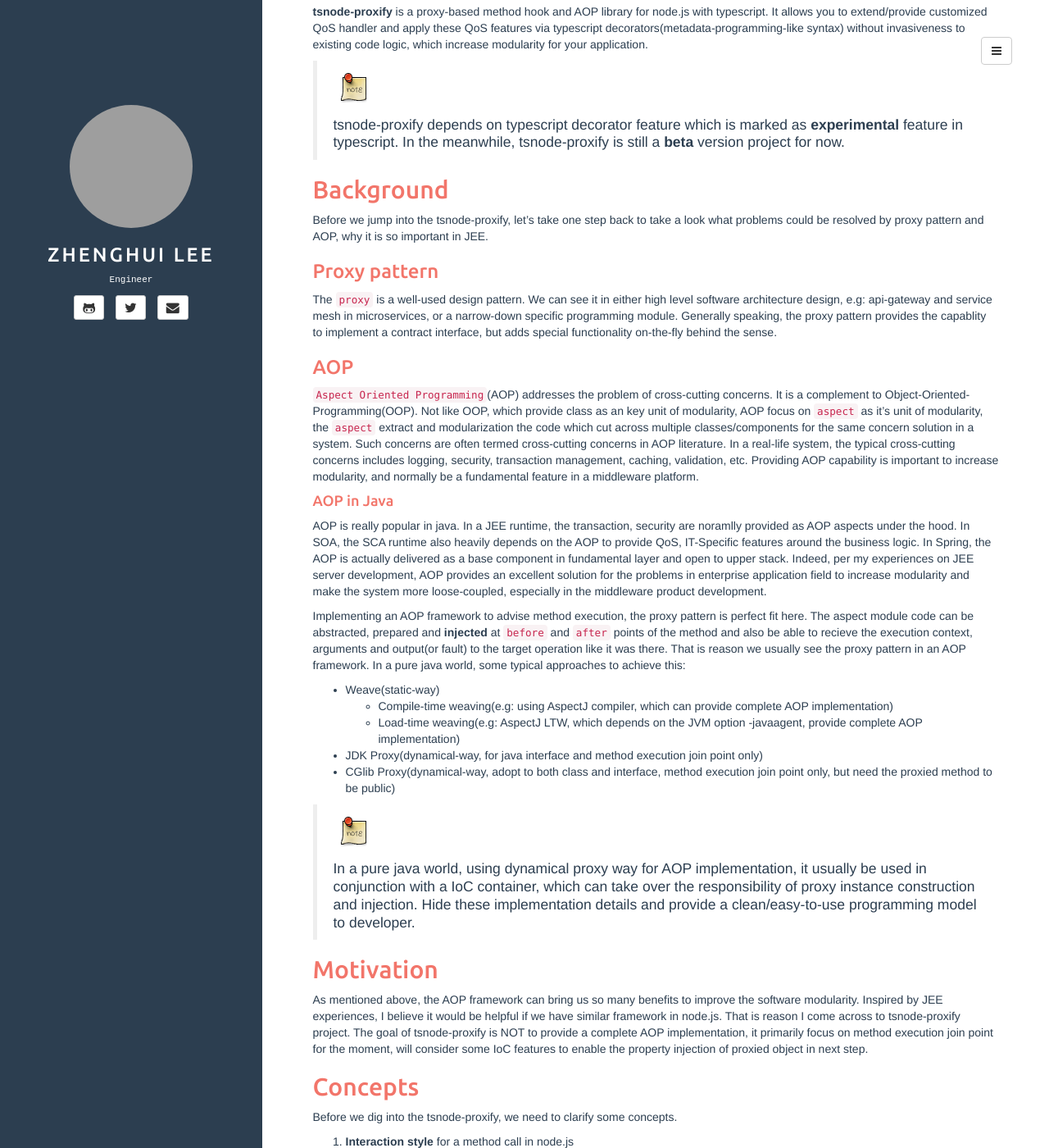
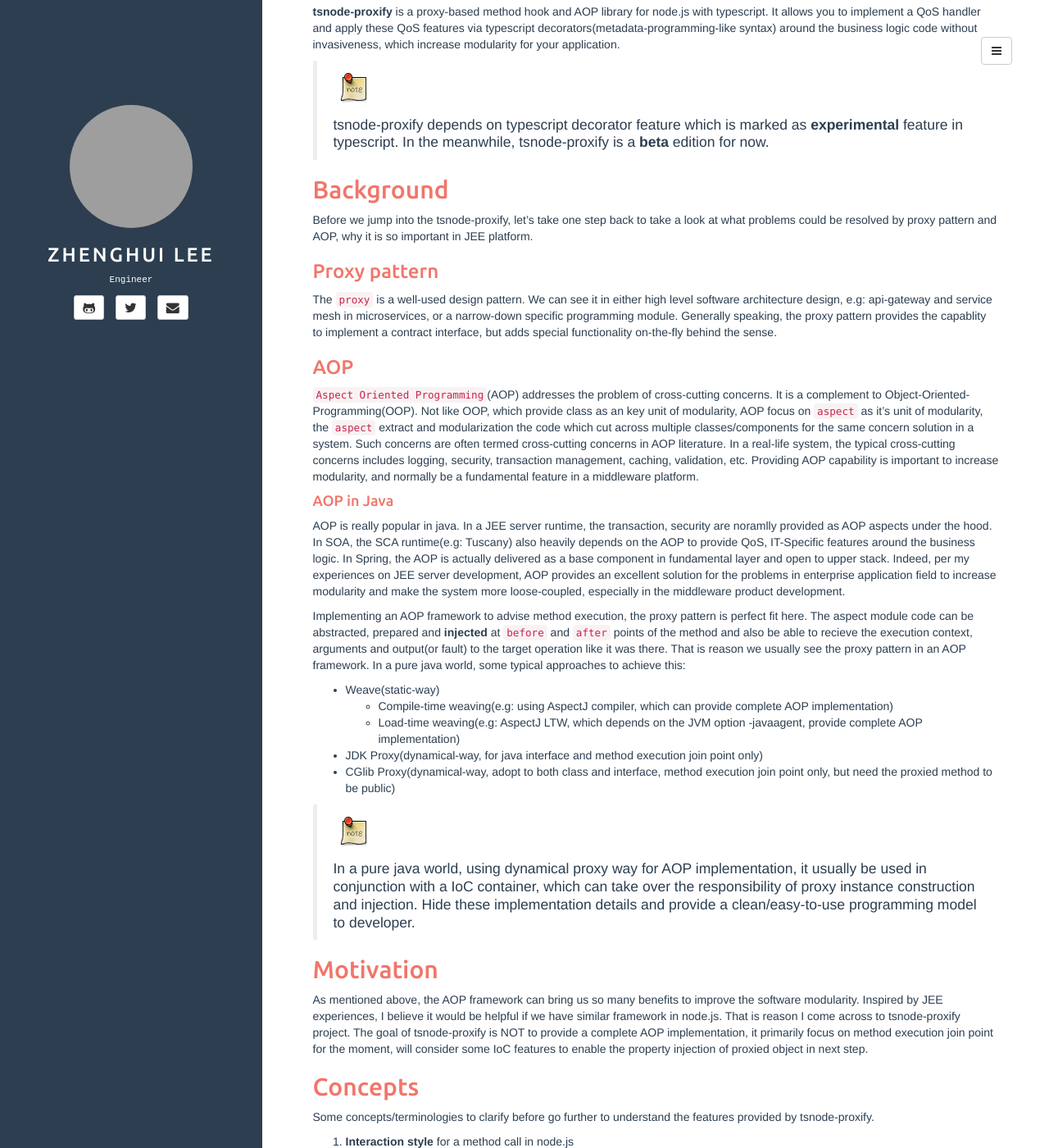
Before and after one commit to leezhenghui/leezhenghui.github.io, a Jekyll site: the page built from index.html, in a window 1280 px wide and 1400 px high, scrolled down 252 px. Shown: the whole window at 82% size. Built offline with Jekyll 4.4.1, drawn with Linux system fonts in a browser that asks for light colours; the list of posts is cut into pages by our own code; some of the changed text lies outside the part shown; grey boxes are pictures that could not be loaded.

Commit message:
auto udpate by doc builder

```diff
--- a/_posts/2018-08-08-tsnode-proxify.md
+++ b/_posts/2018-08-08-tsnode-proxify.md
@@ -9,15 +9,15 @@
 
 ## Introduction
 
-[**tsnode-proxify**](https://github.com/leezhenghui/tsnode-proxify.git) is a proxy-based method hook and AOP library for [node.js](https://nodejs.org) with [typescript](https://www.typescriptlang.org/). It allows you to extend/provide customized QoS handler and apply these QoS features via typescript [decorators](https://www.typescriptlang.org/docs/handbook/decorators.html)(metadata-programming-like syntax) without invasiveness to existing code logic, which increase modularity for your application.
+[**tsnode-proxify**](https://github.com/leezhenghui/tsnode-proxify.git) is a proxy-based method hook and AOP library for [node.js](https://nodejs.org) with [typescript](https://www.typescriptlang.org/). It allows you to implement a QoS handler and apply these QoS features via typescript [decorators](https://www.typescriptlang.org/docs/handbook/decorators.html)(metadata-programming-like syntax) around the business logic code without invasiveness, which increase modularity for your application.
 
 > ![Note]({{ site.url }}/assets/ico/note.png)
 >
-> tsnode-proxify depends on typescript decorator feature which is marked as **experimental** feature in typescript. In the meanwhile, tsnode-proxify is still a **beta** version project for now.
+> tsnode-proxify depends on typescript decorator feature which is marked as **experimental** feature in typescript. In the meanwhile, tsnode-proxify is a **beta** edition for now.
 
 ## Background
 
-Before we jump into the tsnode-proxify, let's take one step back to take a look what problems could be resolved by proxy pattern and AOP, why it is so important in JEE.
+Before we jump into the tsnode-proxify, let's take one step back to take a look at what problems could be resolved by proxy pattern and AOP, why it is so important in JEE platform.
 
 ### Proxy pattern
 
@@ -29,14 +29,14 @@
 
 #### AOP in Java
 
-AOP is really popular in java. In a JEE runtime, the transaction, security are noramlly provided as AOP aspects under the hood. In SOA, the SCA runtime also heavily depends on the AOP to provide QoS, IT-Specific features around the business logic. In Spring, the AOP is actually delivered as a base component in fundamental layer and open to upper stack. Indeed, per my experiences on JEE server development, AOP provides an excellent solution for the problems in enterprise application field to increase modularity and make the system more loose-coupled, especially in the middleware product development.
+AOP is really popular in java. In a JEE server runtime, the transaction, security are noramlly provided as AOP aspects under the hood. In SOA, the [SCA](https://en.wikipedia.org/wiki/Service_Component_Architecture) runtime(e.g: Tuscany) also heavily depends on the AOP to provide QoS, IT-Specific features around the business logic. In [Spring](https://spring.io/), the AOP is actually delivered as a base component in fundamental layer and open to upper stack. Indeed, per my experiences on JEE server development, AOP provides an excellent solution for the problems in enterprise application field to increase modularity and make the system more loose-coupled, especially in the middleware product development.
 
 Implementing an AOP framework to advise method execution, the proxy pattern is perfect fit here. The aspect module code can be abstracted, prepared and  **injected** at `before` and `after` points of the method and also be able to recieve the execution context, arguments and output(or fault) to the target operation like it was there.  That is reason we usually see the proxy pattern in an AOP framework.  In a pure java world, some typical approaches to achieve this:
 
 - Weave(static-way)
   - Compile-time weaving(e.g: using AspectJ compiler, which can provide complete AOP implementation)
   - Load-time weaving(e.g: AspectJ LTW, which depends on the JVM option -javaagent, provide complete AOP implementation)
-- JDK Proxy(dynamical-way, for java interface and method execution join point only)
+- JDK Proxy(dynamical-way, for java interface and method execution [join point](https://en.wikipedia.org/wiki/Join_point) only)
 - CGlib Proxy(dynamical-way, adopt to both class and interface, method execution join point only, but need the proxied method to be public)
 
 > ![Note]({{ site.url }}/assets/ico/note.png)
@@ -45,11 +45,11 @@
 
 ## Motivation
 
-As mentioned above, the AOP framework can bring us so many benefits to improve the software modularity. Inspired by JEE experiences, I believe it would be helpful if we have similar framework in node.js. That is reason I come across to tsnode-proxify project. The goal of tsnode-proxify is NOT to provide a complete AOP implementation, it primarily focus on method execution join point for the moment, will consider some IoC features to enable the property injection of proxied object in next step.
+As mentioned above, the AOP framework can bring us so many benefits to improve the software modularity. Inspired by JEE experiences, I believe it would be helpful if we have similar framework in node.js. That is reason I come across to tsnode-proxify project. The goal of tsnode-proxify is NOT to provide a complete AOP implementation, it primarily focus on method execution [join point](https://en.wikipedia.org/wiki/Join_point) for the moment, will consider some IoC features to enable the property injection of proxied object in next step.
 
 ## Concepts
 
-Before we dig into the tsnode-proxify, we need to clarify some concepts.
+Some concepts/terminologies to clarify before go further to understand the features provided by tsnode-proxify.
 
 1. **Interaction style** for a method call in node.js
 
@@ -90,7 +90,12 @@
 
     - `async-callback`
 
-    - `async-promise`
+    - `async-promise`(suitable to `async/await` usage)
+
+> ![Tips]({{ site.url }}/assets/ico/tip.png)
+>
+> tsnode-proxify support the method siganture defining both callback parameter AND promise typed return value, but for each invocation, the method should have a clear intention/behavior, that means, if a callback parameter is presented, the return value should be null, or a valid promise get returned, the callback parameter should absence for that invocation.
+
 
 `tsnode-proxify` enable the aspect modularity to be implemented as an `Interceptor` class(declared by @Interceptor decorator) for a specific QoS intention, which can be dynamically injected into the join-point if a desired @QoS declaration being claimed on the target method.
 
```
Also changed, not shown: other parts of _posts/2018-08-08-tsnode-proxify.md (+5 -5 lines).
